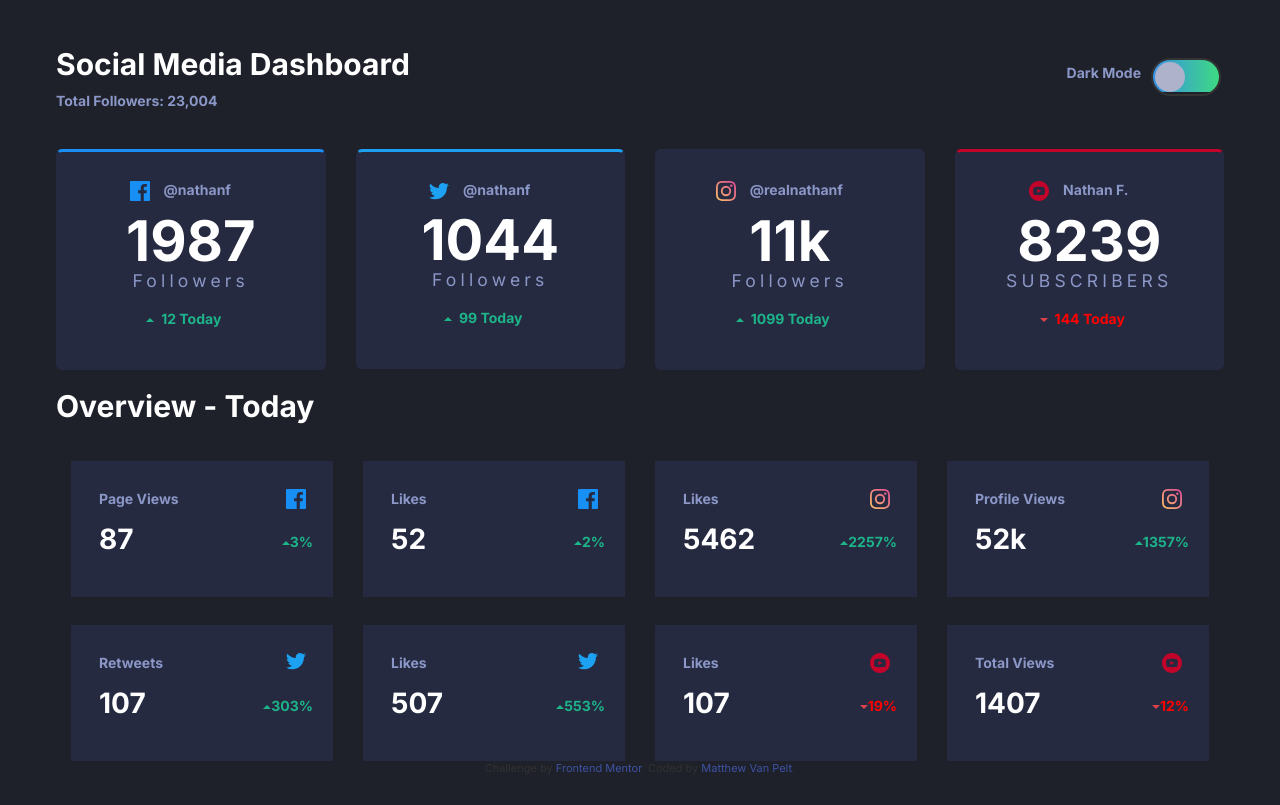
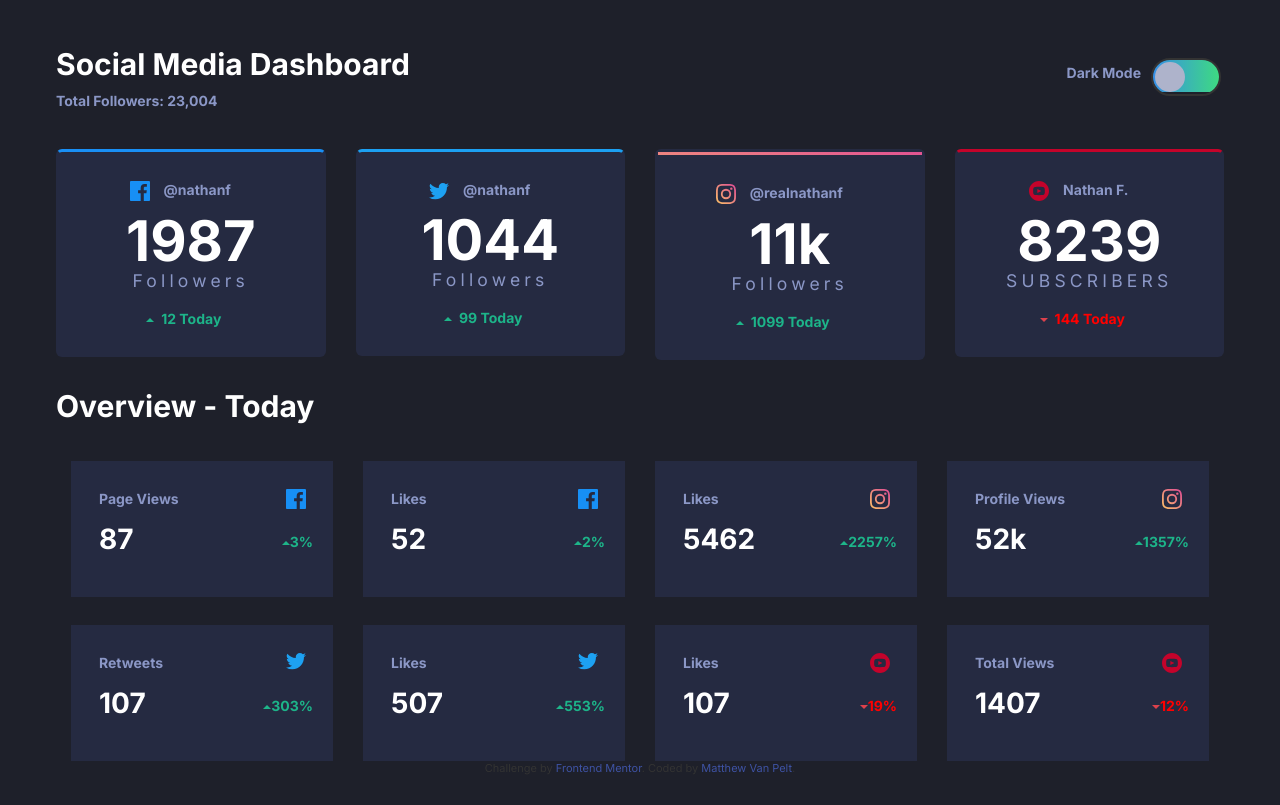
Before and after one commit to Mattvp21/Social-Media-Dashboard, a website: page index.html in a window 1280 px wide. Drawn offline with nearby package versions, Linux system fonts and the light colour scheme.

Commit message:
Update styles.css

```diff
--- a/css/styles.css
+++ b/css/styles.css
@@ -1,12 +1,17 @@
-.section-accounts .card.instagram {
-  border-top-color: #df4996; }
-
 .section-accounts .card {
   background-color: #252a41;
   border-style: solid;
   border-color: transparent;
   margin-top: 2rem;
-  border-radius: 6px; }
+  border-radius: 6px;
+  border-bottom: none; }
+  .section-accounts .card__instagram {
+    border: solid;
+    border-radius: 6px;
+    border-bottom: none;
+    border-right: none;
+    border-left: none;
+    border-image: linear-gradient(to top right, #fdc468, #df4996) 30; }
   .section-accounts .card__details {
     list-style: none;
     padding: 2rem;
@@ -49,7 +54,8 @@
 body {
   background-color: #1e202a;
   font-family: 'Inter', sans-serif;
-  padding: 2rem 4rem; }
+  padding: 2rem 4rem;
+  transition: ease-in 1s; }
 
 html {
   font-size: 14px; }
```
